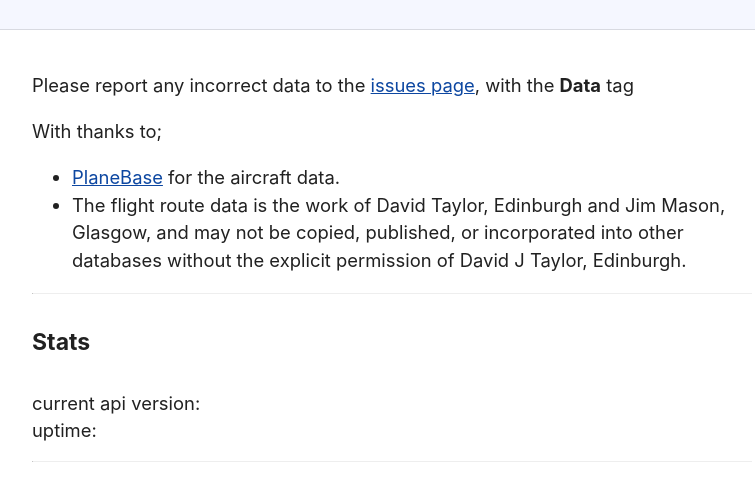
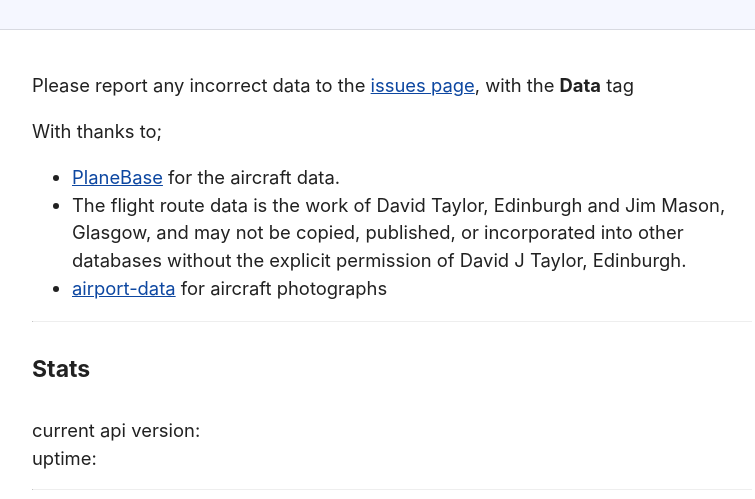
Before and after one commit to mrjackwills/adsbdb, a plain HTML site: page site/index.html in a window 1280 px wide. Shown: the part 281-780 px from the top of the page, without its empty margins (248-1003 px from the left). Drawn offline with Linux system fonts and the light colour scheme; no server answers.

Commit message:
DOCS: readme.md updated

```diff
--- a/site/index.html
+++ b/site/index.html
@@ -36,6 +36,9 @@
 			</li>
 			<li>
 				The flight route data is the work of David Taylor, Edinburgh and Jim Mason, Glasgow, and may not be copied, published, or incorporated into other databases without the explicit permission of David J Taylor, Edinburgh.
+			</li>
+			<li>
+				<a href='https://www.airport-data.com' target='_blank' rel='noopener noreferrer'>airport-data</a> for aircraft photographs
 			</li>
 		</ul>
 		<hr>
```
Also changed, not shown: README.md.
